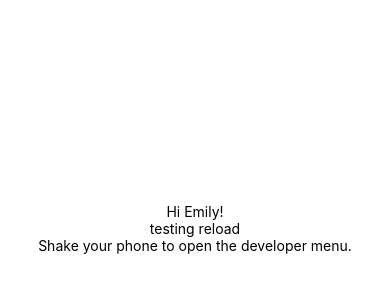
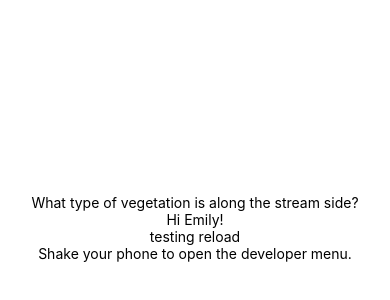
Before and after one commit to simon-jk-casey/waterfront, a React Native app: screen / in a window 390 px wide. Shown: the part 194-494 px from the top of the page. Built offline with nearby package versions, Linux system fonts and the light colour scheme.

Commit message:
setup basic question component

```diff
--- a/App.js
+++ b/App.js
@@ -1,10 +1,16 @@
 import React from 'react'
 import { StyleSheet, Text, View } from 'react-native'
 
+import Questions from './src/components/questions'
+
+import * as sectionOne from './src/lib/questionnaire/sectionOne'
+
 export default class App extends React.Component {
   render () {
+    const question = sectionOne.q1a.title
     return (
       <View style={styles.container}>
+        <Questions question={question} />
         <Text>Hi Emily!</Text>
         <Text>testing reload</Text>
         <Text>Shake your phone to open the developer menu.</Text>
--- /dev/null
+++ b/src/components/questions.js
@@ -0,0 +1,14 @@
+import React from 'react'
+import { StyleSheet, Text, View } from 'react-native'
+
+import * as questions from '../lib/questionnaire/sectionOne'
+
+export default class Questions extends React.Component {
+  render () {
+    return (
+      <View>
+        <Text>{this.props.question}</Text>
+      </View>
+    )
+  }
+}
```
